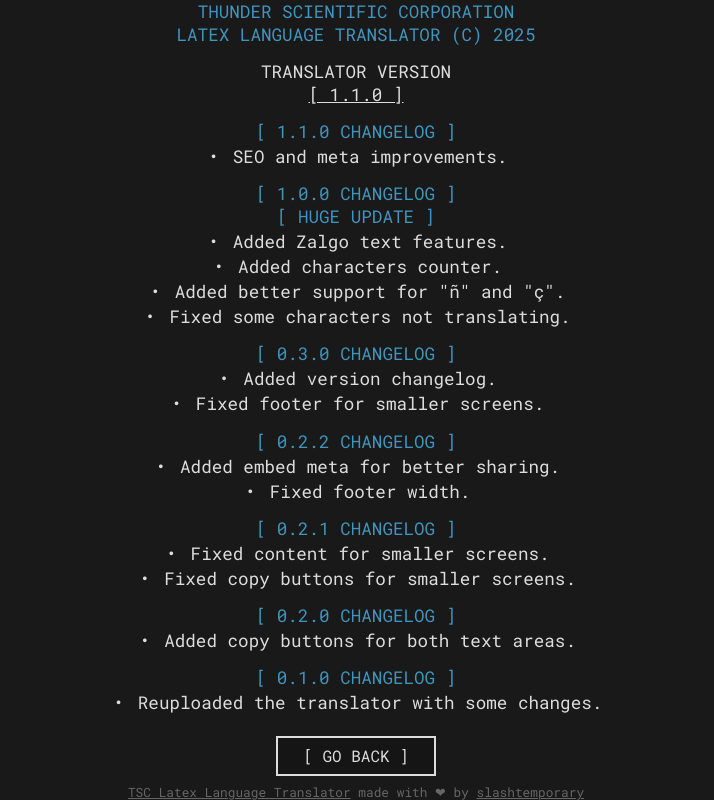
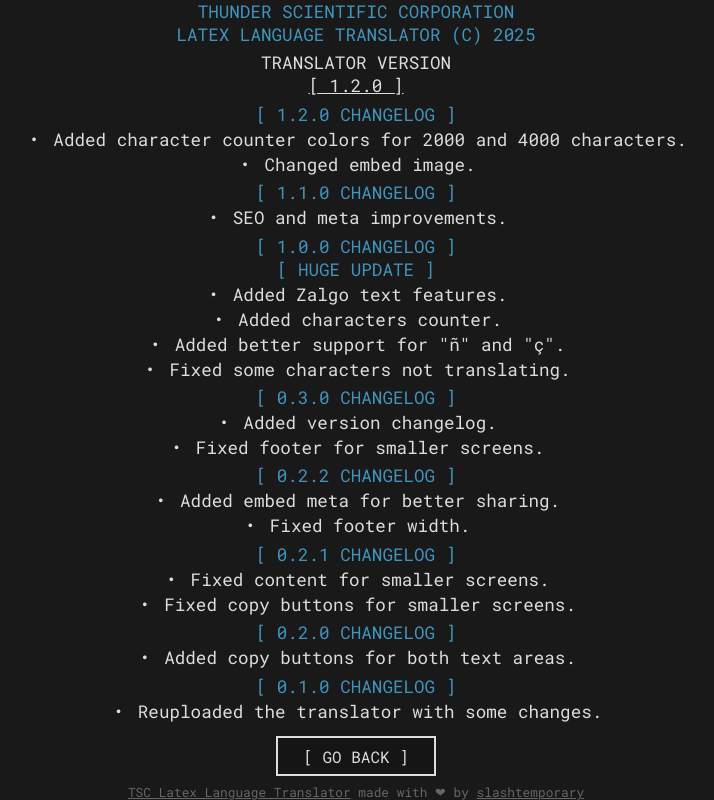
Before and after one commit to ezicwawa/latex, a plain HTML site: page version.html in a window 1280 px wide. Shown: the whole page, without its empty margins (284-998 px from the left). Drawn offline with Linux system fonts and the light colour scheme.

Commit message:
Someone forgot to update the version (might be me)

```diff
--- a/version.html
+++ b/version.html
@@ -35,7 +35,11 @@
   <span class="title">LATEX LANGUAGE TRANSLATOR (C) 2025</span>
   <div style="height: 1rem;"></div>
   <span class="text">TRANSLATOR VERSION</span>
-  <a class="text" href="https://slashtemporary.github.io/latex">[ 1.1.0 ]</a>
+  <a class="text" href="https://slashtemporary.github.io/latex">[ 1.2.0 ]</a>
+  <div style="height: 1rem;"></div>
+  <span class="title">[ 1.2.0 CHANGELOG ]</span>
+  <span class="text">・ Added character counter colors for 2000 and 4000 characters.</span>
+  <span class="text">・ Changed embed image.</span>
   <div style="height: 1rem;"></div>
   <span class="title">[ 1.1.0 CHANGELOG ]</span>
   <span class="text">・ SEO and meta improvements.</span>
```
Also changed, not shown: index.html (+1 -1 lines).
